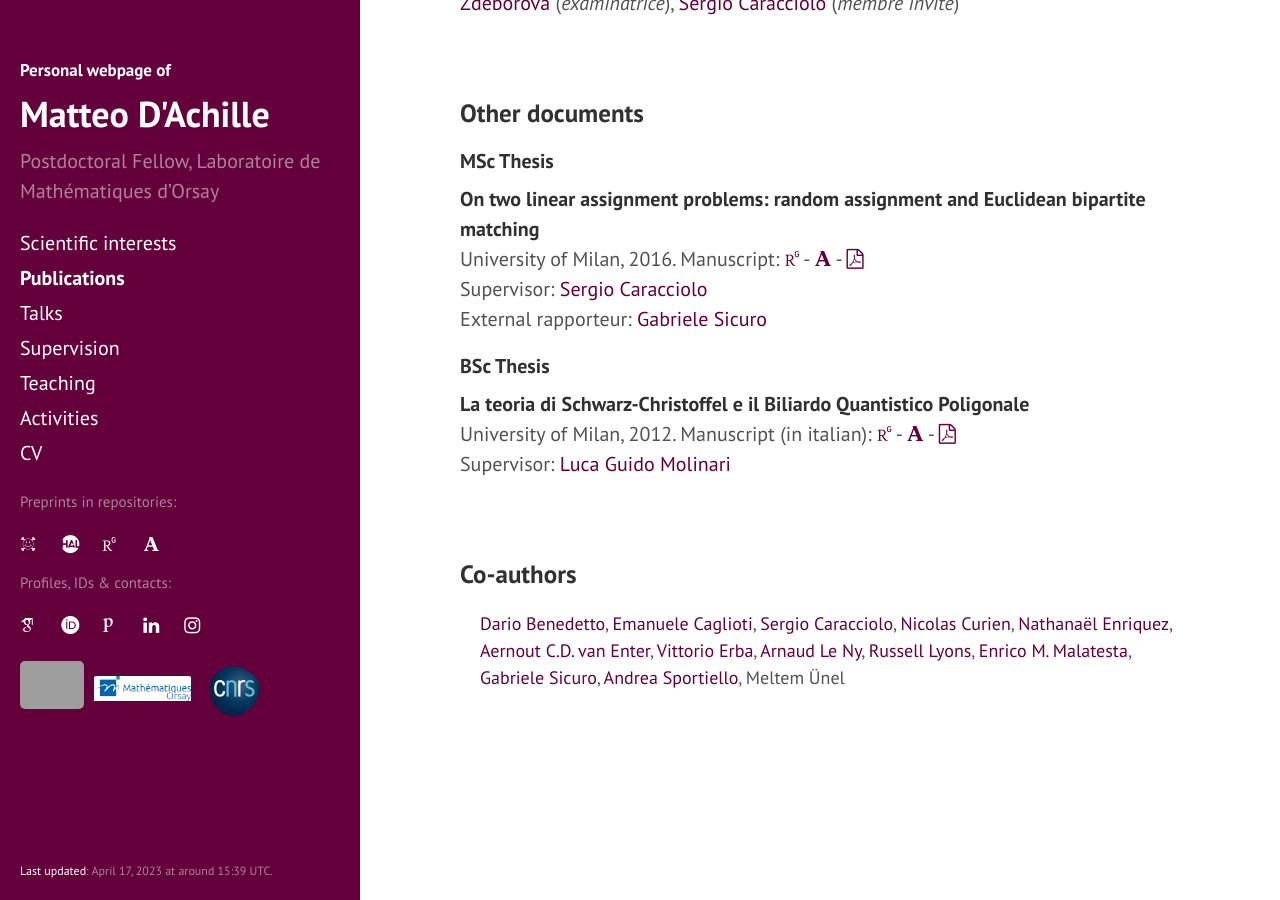
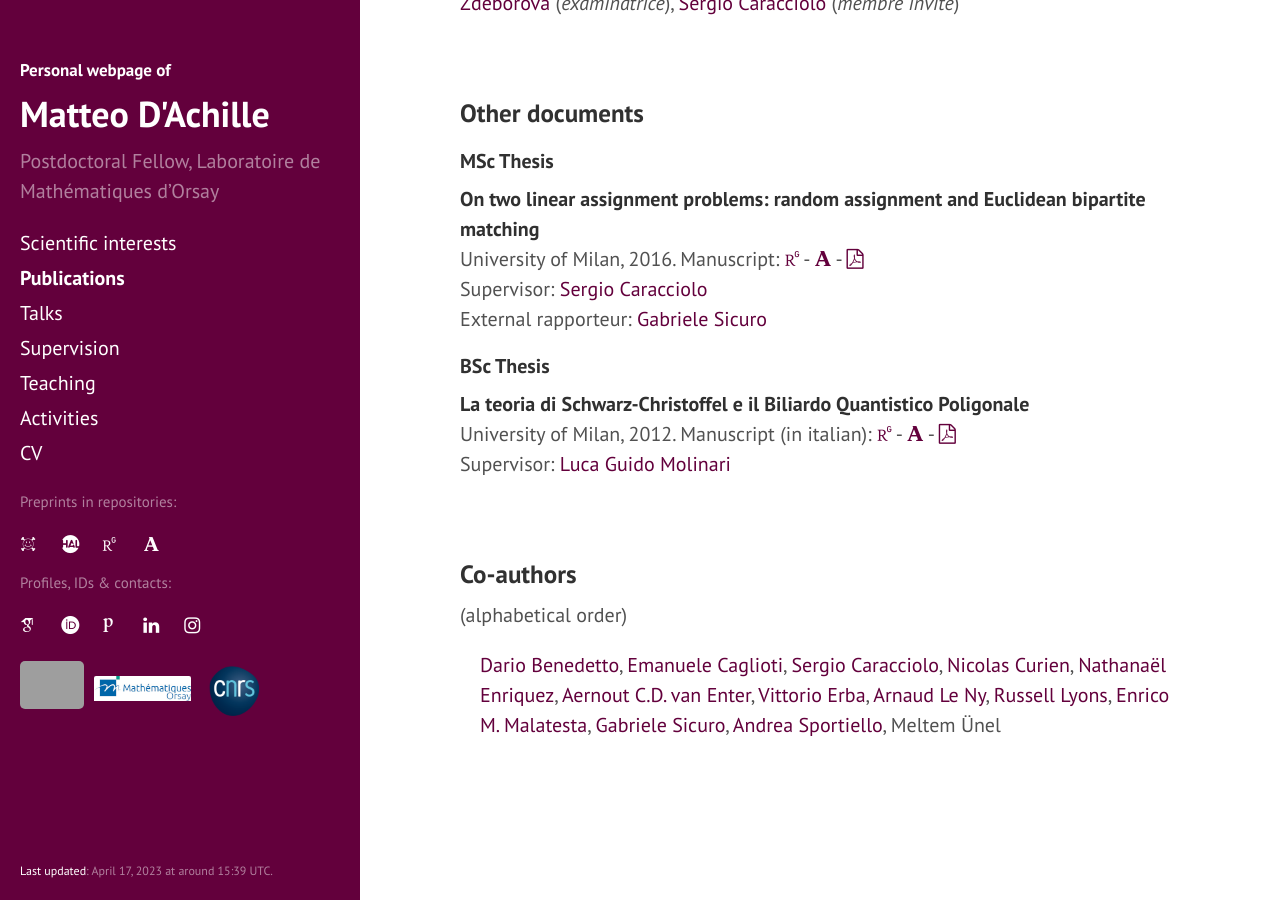
Before and after one commit to matteodachille/matteodachille.github.io, a Jekyll site: the page built from publications.md, in a window 1280 px wide and 900 px high, scrolled down 1356 px. Built offline with Jekyll 4.4.1, drawn with Linux system fonts in a browser that asks for light colours; nearby versions of some CDN libraries; some web fonts are replaced; grey boxes are pictures that could not be loaded.

Commit message:
Fixed second typos

```diff
--- a/publications.md
+++ b/publications.md
@@ -90,11 +90,11 @@ order: 3
 
 ### Co-authors
 
-
+(alphabetical order)
  <!--
  Previous version
  Dario Benedetto, Emanuele Caglioti, Sergio Caracciolo, Aernout C.D. van Enter, Vittorio Erba, Arnaud Le Ny, Enrico M. Malatesta, Gabriele Sicuro, Andrea Sportiello
  -->
 
  [Dario Benedetto](http://brazil.mat.uniroma1.it/dario/){:target="_blank"}, [Emanuele Caglioti](https://sites.google.com/site/ecaglioti/){:target="_blank"}, [Sergio Caracciolo](http://pcteserver.mi.infn.it/~caraccio/){:target="_blank"}, [Nicolas Curien](https://www.imo.universite-paris-saclay.fr/~nicolas.curien/){:target="_blank"}, [Nathanaël Enriquez](https://www.imo.universite-paris-saclay.fr/~nathanael.enriquez/){:target="_blank"}, [Aernout C.D. van Enter](http://www.math.rug.nl/~aenter/){:target="_blank"}, [Vittorio Erba](https://vittorioerba.github.io/){:target="_blank"}, [Arnaud Le Ny](https://perso.math.u-pem.fr/le_ny.arnaud/){:target="_blank"}, [Russell Lyons](https://rdlyons.pages.iu.edu/){:target="_blank"}, [Enrico M. Malatesta](https://didattica.unibocconi.eu/docenti/cv.php?rif=227138&cognome=MALATESTA&nome=ENRICO_MARIA){:target="_blank"}, [Gabriele Sicuro](https://gabrielesicuro.wordpress.com/){:target="_blank"}, [Andrea Sportiello](https://lipn.univ-paris13.fr/~sportiello/index_eng.html){:target="_blank"}, Meltem Ünel
- {: style="font-size: 18px; margin-left: 20px" }
+ {: style="font-size: 20px; margin-left: 20px" }
```
